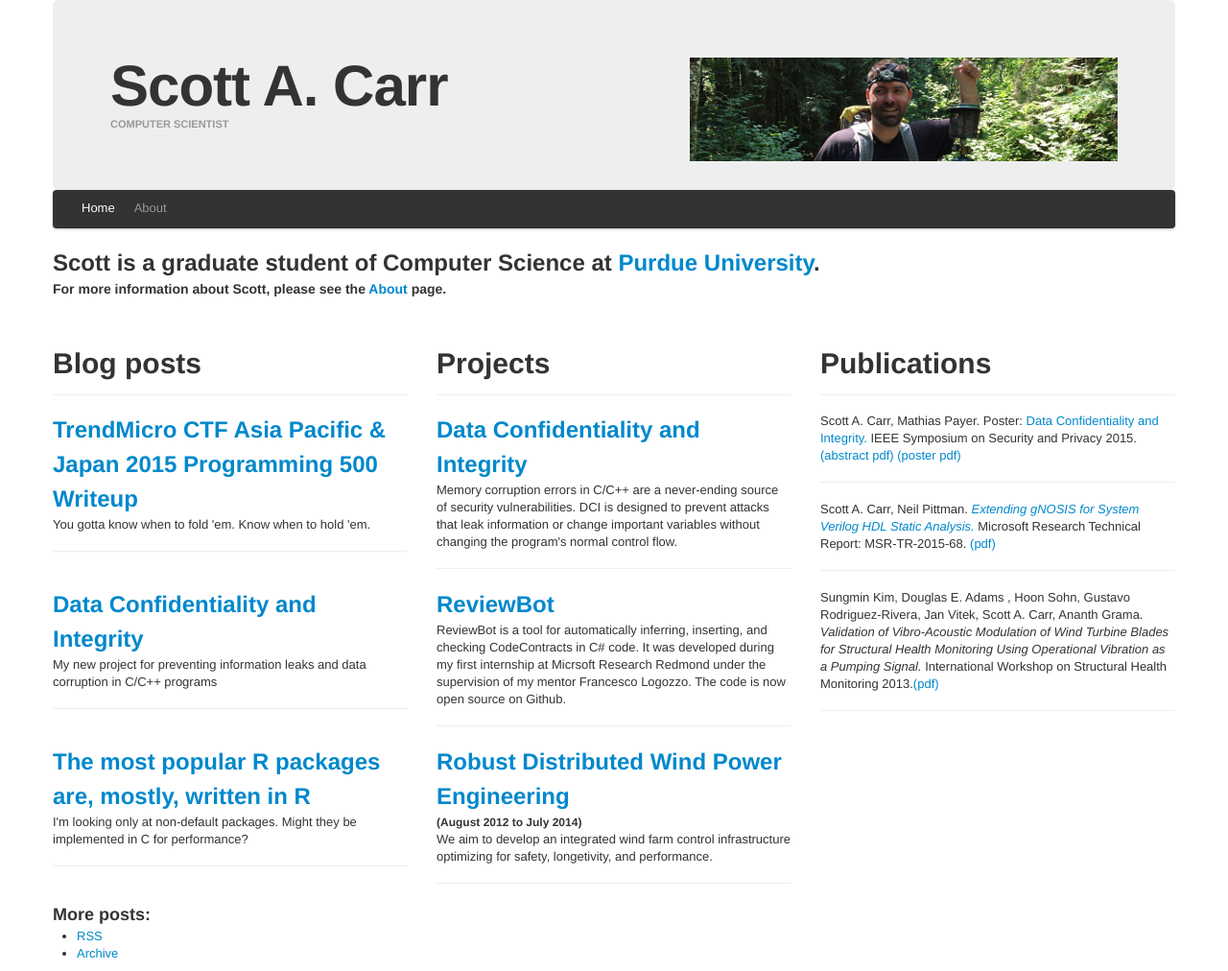
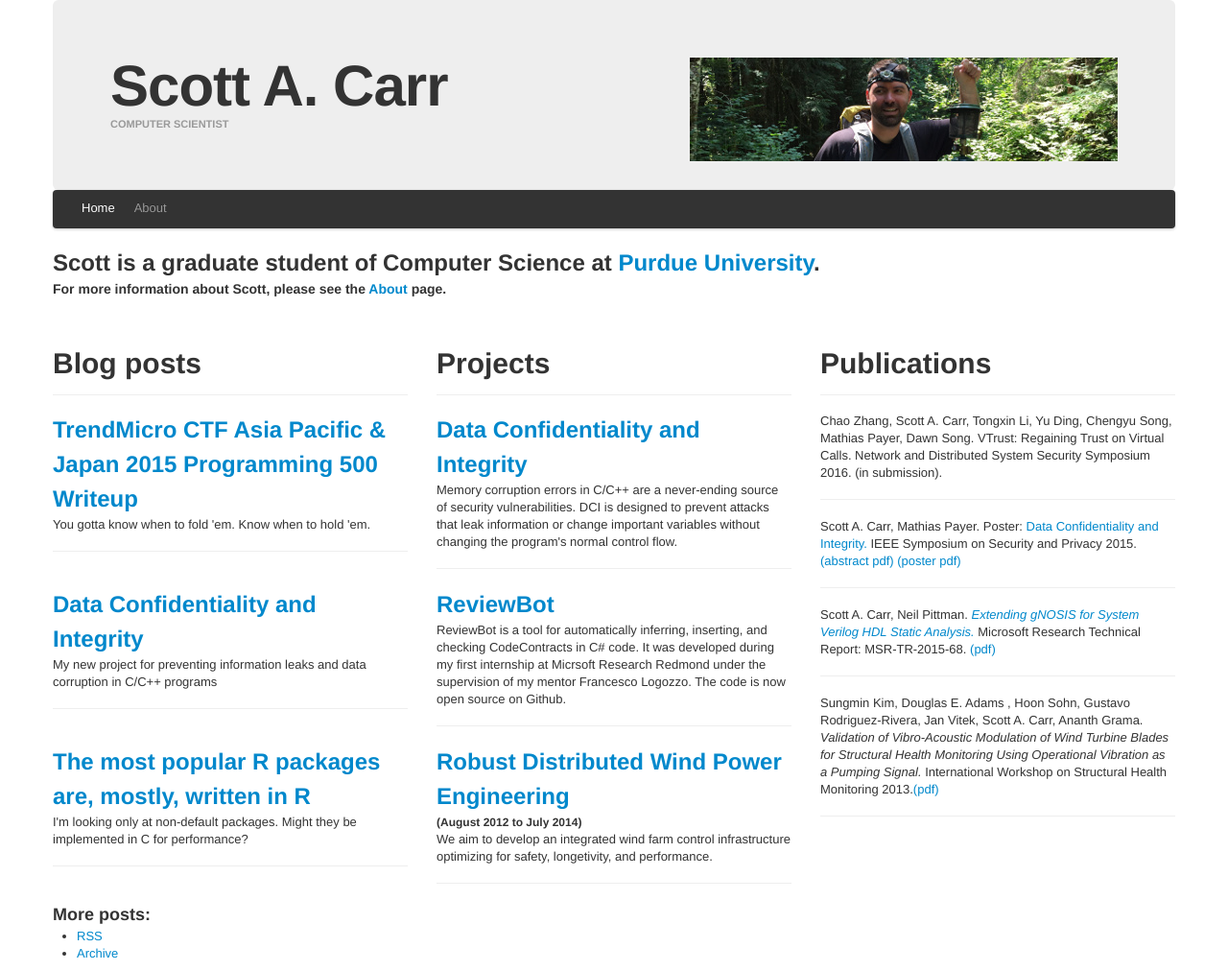
Before and after one commit to scottcarr/scottcarr.github.com, a Jekyll site: the page built from index.html, in a window 1280 px wide. Shown: the whole page at 96% size. Built offline with Jekyll 4.4.1, drawn with Linux system fonts in a browser that asks for light colours.

Commit message:
add vtrust

```diff
--- a/index.html
+++ b/index.html
@@ -71,6 +71,11 @@ title_element: h1
       <div class="page-header">
         <h1>Publications</h1>
       </div>
+      Chao Zhang, Scott A. Carr, Tongxin Li, Yu Ding, Chengyu Song, Mathias Payer, Dawn Song.
+      VTrust: Regaining Trust on Virtual Calls.
+      Network and Distributed System Security Symposium 2016.
+      (in submission).
+      <hr>
       Scott A. Carr, Mathias Payer. Poster:
       <a href="/data-confidentiality-and-integrity">Data Confidentiality and Integrity.</a>
       IEEE Symposium on Security and Privacy 2015.
```
